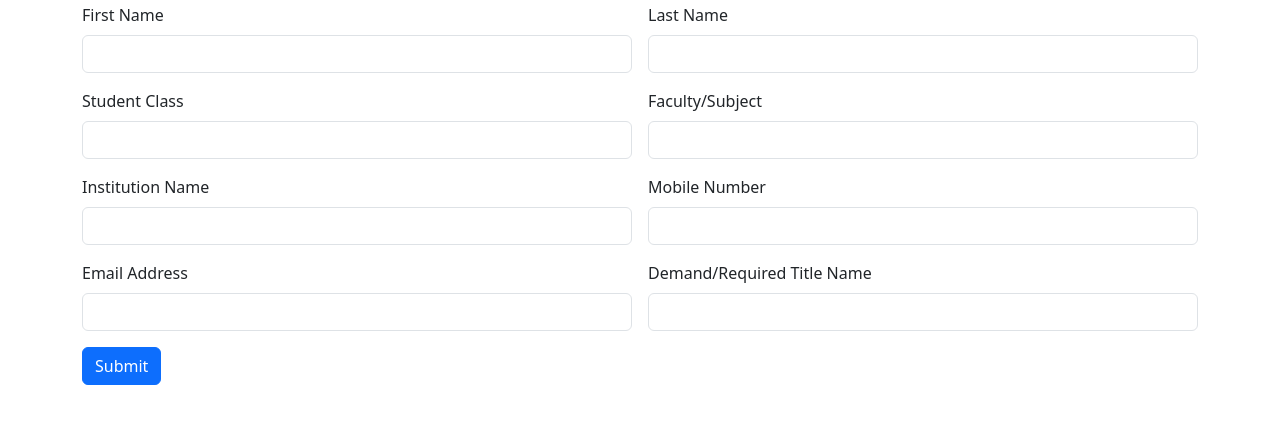
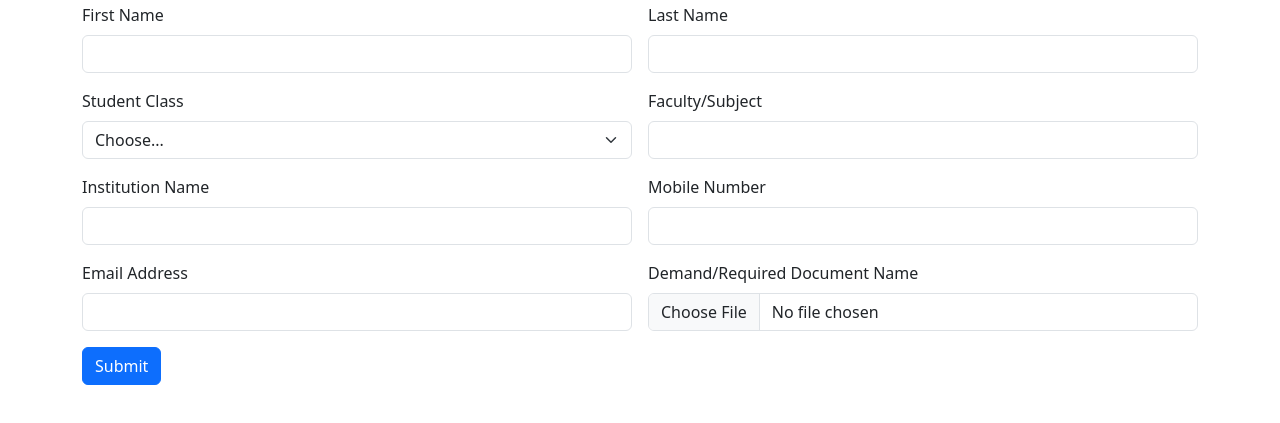
Before and after one commit to drkkkdbrauagrasdiform/sdiservices, a plain HTML site: page index.html in a window 1280 px wide. Shown: the part 53-476 px from the top of the page. Drawn offline with nearby package versions, Linux system fonts and the light colour scheme.

Commit message:
Add files via upload

```diff
--- a/index.html
+++ b/index.html
@@ -27,10 +27,23 @@
         <input type="text" class="form-control" id="Last name" name="Last&nbsp;Name" required="">
       </div>
 
-      <div class="col-md-6">
+      <!-- <div class="col-md-6">
         <label for="studentClass" class="form-label">Student Class</label>
         <input type="text" class="form-control" id="studentClass" name="Student&nbsp;Class" required="">
+      </div> -->
+
+      <div class="col-md-6">
+        <label for="inputClass" class="form-label">Student Class</label>
+        <select id="inputClass" class="form-select" name="Student&nbsp;Class">
+          <option selected>Choose...</option>
+          <option>UG</option>
+          <option>PG</option>
+          <option>Researcher</option>
+          <option>Faculty Member</option>
+          <option>Other</option>
+        </select>
       </div>
+
       <div class="col-md-6">
         <label for="inputFacultySubject" class="form-label">Faculty/Subject</label>
         <input type="text" class="form-control" id="inputFacultySubject" name="Faculty/Subject" required="">
@@ -51,16 +64,10 @@
       </div>
 
       <div class="col-md-6">
-        <label for="inputDRTitleName" class="form-label">Demand/Required Title Name</label>
-        <input type="text" class="form-control" id="inputDRTitleName" name="Demand/Required&nbsp;Title&nbsp;Name" required="">
+        <label for="inputDRTitleName" class="form-label">Demand/Required Document Name</label>
+        <input type="file" class="form-control" id="inputDRTitleName" name="Document&nbsp;Name" required="">
       </div>
-      <!-- <div class="col-md-4">
-        <label for="inputState" class="form-label">State</label>
-        <select id="inputState" class="form-select">
-          <option selected>Choose...</option>
-          <option>...</option>
-        </select>
-      </div> -->
+
 
 
       <div class="col-12">
```
